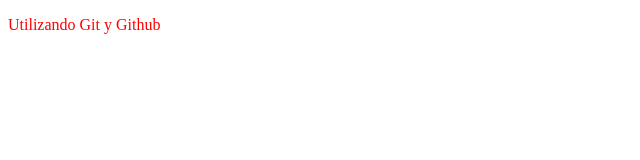
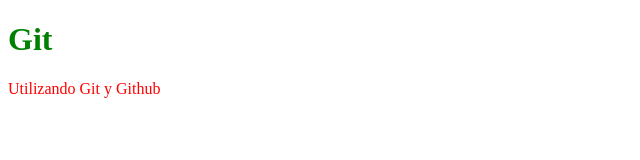
Before and after one commit to Rodrigo-Latorre/basic_repo, a plain HTML site: page index.html in a window 1280 px wide. Shown: the whole page, without its empty margins (0-640 px from the left). Drawn offline with Linux system fonts and the light colour scheme.

Commit message:
Se agrega codigo

```diff
--- a/index.html
+++ b/index.html
@@ -8,6 +8,7 @@
     <link rel="stylesheet" href="styles.css">
 </head>
 <body>
+    <h1>Git</h1>
     <p>Utilizando Git y Github</p>
 </body>
 </html>
--- a/styles.css
+++ b/styles.css
@@ -1 +1,2 @@
 p { color: red;}
+h1 {color: green}
```
